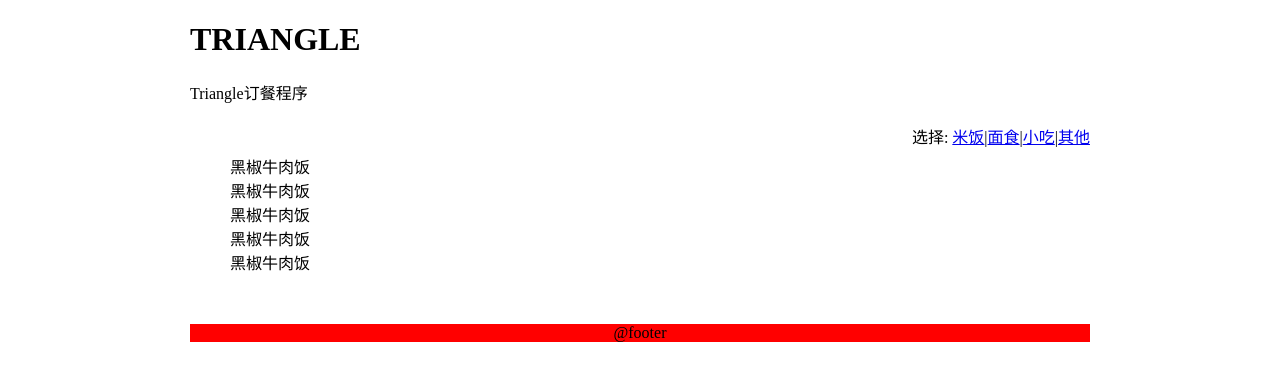
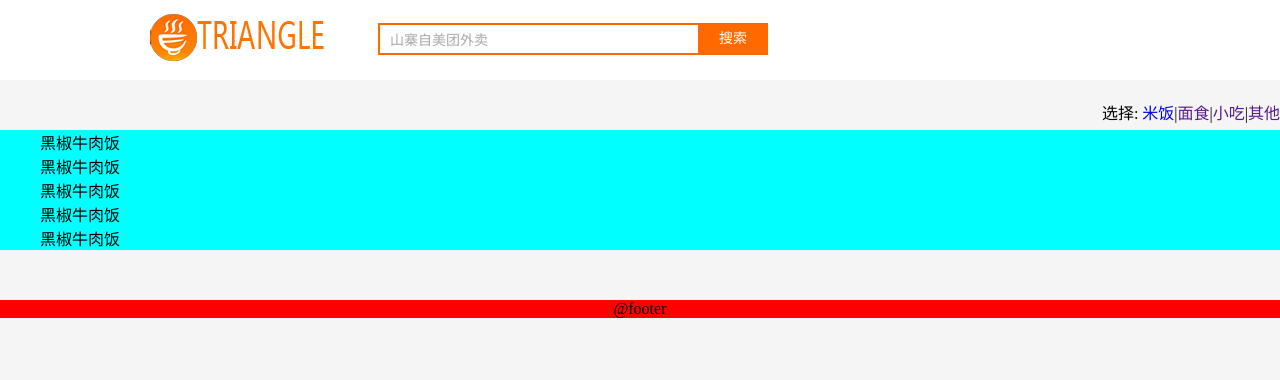
Before and after one commit to chenbojian/OrderPage, a plain HTML site: page index.html in a window 1280 px wide. Drawn offline with Linux system fonts and the light colour scheme.

Commit message:
update header part

```diff
--- a/css/style.css
+++ b/css/style.css
@@ -1,18 +1,28 @@
-body {
-    margin:0;
+html,body {
+    margin: 0;
 }
-
+h1{
+    margin: 13px 0 0 0;
+}
+a{
+    text-decoration: none;
+}
+body{
+    background-color: #f5f5f5;
+}
 .wrapper {
     margin: 0 auto;
     width: 900px;
 }
 
 .header {
-
+    background-color: white;
 }
 
-.content{
+
+.content {
     position: relative;
+    background-color: aqua;
     margin: 50px auto;
 }
 
@@ -25,7 +35,48 @@ body {
     position: absolute;
     right: 0;
     top: -30px;
+    /*float:right;*/
 }
-.food-list li{
+
+.food-list li {
     display: block;
 }
+.fl{
+    float:left;
+}
+.fr{
+    float:right;
+}
+
+.nav {
+    width: 980px;
+    height: 80px;
+    margin: 0 auto;
+}
+
+.search-box {
+    height: 34px;
+    margin-top: 23px;
+    padding-left: 50px;
+}
+.search-box .header-search{
+    border: 2px solid #ff6900;
+    border-right: 0 none;
+    color: #a9a9a9;
+    display: block;
+    font-size: 14px;
+    height: 14px;
+    line-height: 14px;
+    padding: 7px 0 7px 10px;
+    width: 308px;
+}
+.search-box .doSearch {
+    background-color: #ff6900;
+    color: #ffffff;
+    display: block;
+    font-size: 14px;
+    height: 32px;
+    line-height: 32px;
+    text-align: center;
+    width: 70px;
+}
--- a/index.html
+++ b/index.html
@@ -6,14 +6,20 @@
     <link rel="stylesheet" href="css/style.css"/>
 </head>
 <body>
-<div class="wrapper">
 <div class="header">
-        <h1>TRIANGLE</h1>
+    <div class="nav">
+        <h1 class="logo fl"><a href="./index.html"><img src="./img/logo.png" alt="Triangle"/></a></h1>
 
-        <p>Triangle订餐程序</p>
+        <div class="search-box fl">
+            <input class="header-search fl" type="text" value="山寨自美团外卖">
+            <a class="doSearch fl" href="javascript:">搜索</a>
+
+        </div>
+    </div>
 </div>
 <div class="content">
-        <div class="filter"><span>选择: <a href="/">米饭</a>|<a href="/">面食</a>|<a href="/">小吃</a>|<a href="/">其他</a></span>
+    <div class="filter"><span>选择: <a href="javascript:alert('米饭');">米饭</a>|<a href="">面食</a>|<a href="">小吃</a>|<a
+            href="">其他</a></span>
     </div>
     <div class="food-list">
         <ul>
@@ -28,6 +34,5 @@
 <div class="footer">
     @footer
 </div>
-</div>
 </body>
 </html>
```
Also changed, not shown: img/logo.png (added). Lines whose indentation alone changed are shown as unchanged.
